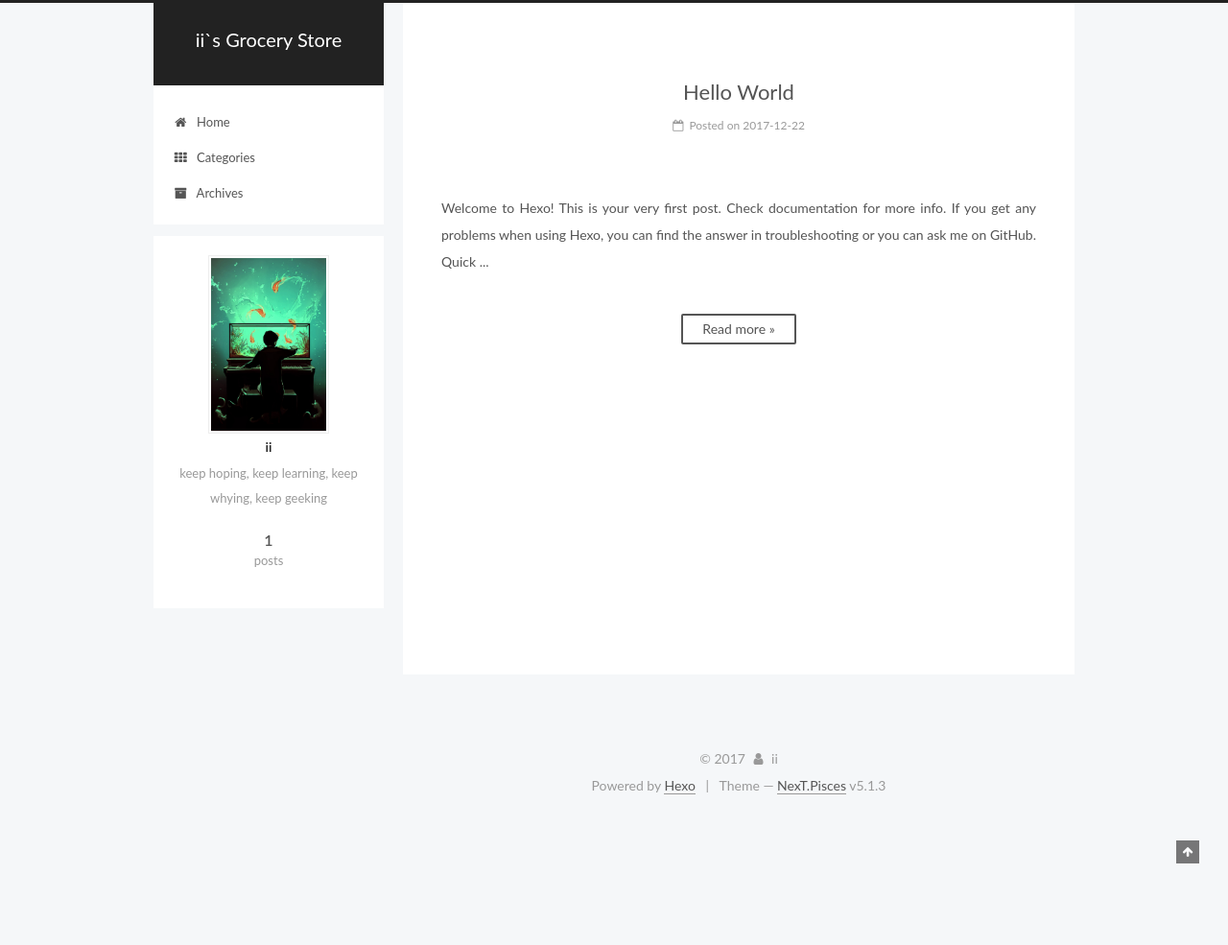
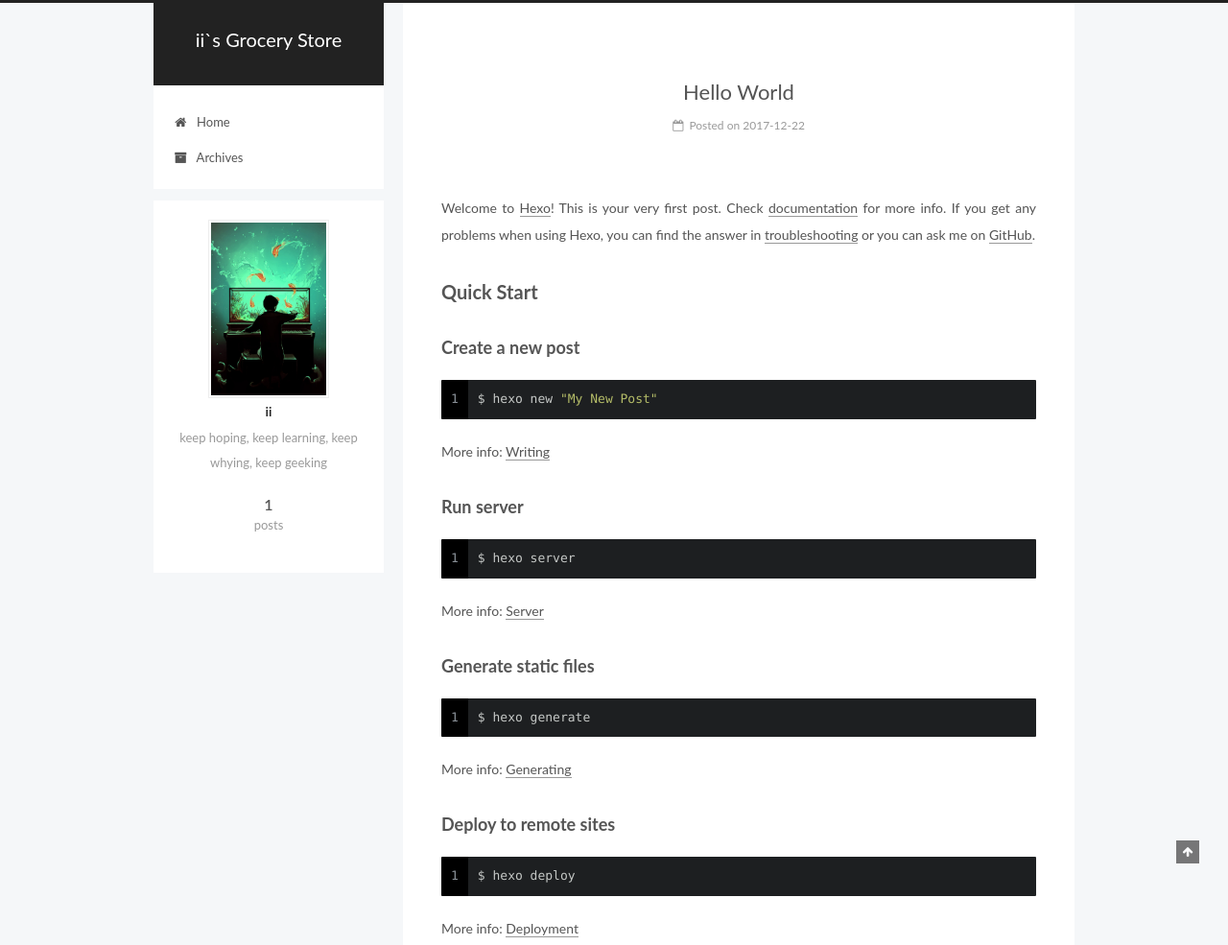
Before and after one commit to kind860532/kind860532.github.io, a plain HTML site: page index.html in a window 1280 px wide. Shown: the top 985 px of the page at 96% size. Before the commit the page ends 853 px from the top, so only its background shows below. Drawn offline with Linux system fonts and the light colour scheme.

Commit message:
Site updated: 2018-01-02 22:17:08

```diff
--- a/css/main.css
+++ b/css/main.css
@@ -1823,7 +1823,7 @@ pre .javascript .function {
   width: 4px;
   height: 4px;
   border-radius: 50%;
-  background: #fff609;
+  background: #f7c6ff;
 }
 .links-of-blogroll {
   font-size: 13px;
--- a/index.html
+++ b/index.html
@@ -190,16 +190,6 @@
         </li>
 
 
-        <li class="menu-item menu-item-categories">
-          <a href="/categories/" rel="section">
-
-              <i class="menu-item-icon fa fa-fw fa-th"></i> <br />
-
-            Categories
-          </a>
-        </li>
-
-
         <li class="menu-item menu-item-archives">
           <a href="/archives/" rel="section">
 
@@ -313,16 +303,17 @@
 
 
 
-          Welcome to Hexo! This is your very first post. Check documentation for more info. If you get any problems when using Hexo, you can find the answer in troubleshooting or you can ask me on GitHub.
-Quick
-          ...
-          <!--noindex-->
-          <div class="post-button text-center">
-            <a class="btn" href="/2017/12/22/hello-world/#more" rel="contents">
-              Read more &raquo;
-            </a>
-          </div>
-          <!--/noindex-->
+            <p>Welcome to <a href="https://hexo.io/" target="_blank" rel="noopener">Hexo</a>! This is your very first post. Check <a href="https://hexo.io/docs/" target="_blank" rel="noopener">documentation</a> for more info. If you get any problems when using Hexo, you can find the answer in <a href="https://hexo.io/docs/troubleshooting.html" target="_blank" rel="noopener">troubleshooting</a> or you can ask me on <a href="https://github.com/hexojs/hexo/issues" target="_blank" rel="noopener">GitHub</a>.</p>
+<h2 id="Quick-Start"><a href="#Quick-Start" class="headerlink" title="Quick Start"></a>Quick Start</h2><h3 id="Create-a-new-post"><a href="#Create-a-new-post" class="headerlink" title="Create a new post"></a>Create a new post</h3><figure class="highlight bash"><table><tr><td class="gutter"><pre><span class="line">1</span><br></pre></td><td class="code"><pre><span class="line">$ hexo new <span class="string">"My New Post"</span></span><br></pre></td></tr></table></figure>
+<p>More info: <a href="https://hexo.io/docs/writing.html" target="_blank" rel="noopener">Writing</a></p>
+<h3 id="Run-server"><a href="#Run-server" class="headerlink" title="Run server"></a>Run server</h3><figure class="highlight bash"><table><tr><td class="gutter"><pre><span class="line">1</span><br></pre></td><td class="code"><pre><span class="line">$ hexo server</span><br></pre></td></tr></table></figure>
+<p>More info: <a href="https://hexo.io/docs/server.html" target="_blank" rel="noopener">Server</a></p>
+<h3 id="Generate-static-files"><a href="#Generate-static-files" class="headerlink" title="Generate static files"></a>Generate static files</h3><figure class="highlight bash"><table><tr><td class="gutter"><pre><span class="line">1</span><br></pre></td><td class="code"><pre><span class="line">$ hexo generate</span><br></pre></td></tr></table></figure>
+<p>More info: <a href="https://hexo.io/docs/generating.html" target="_blank" rel="noopener">Generating</a></p>
+<h3 id="Deploy-to-remote-sites"><a href="#Deploy-to-remote-sites" class="headerlink" title="Deploy to remote sites"></a>Deploy to remote sites</h3><figure class="highlight bash"><table><tr><td class="gutter"><pre><span class="line">1</span><br></pre></td><td class="code"><pre><span class="line">$ hexo deploy</span><br></pre></td></tr></table></figure>
+<p>More info: <a href="https://hexo.io/docs/deployment.html" target="_blank" rel="noopener">Deployment</a></p>
+
+
 
 
     </div>
@@ -449,7 +440,7 @@ Quick
 
     <footer id="footer" class="footer">
       <div class="footer-inner">
-        <div class="copyright">&copy; <span itemprop="copyrightYear">2017</span>
+        <div class="copyright">&copy; <span itemprop="copyrightYear">2018</span>
   <span class="with-love">
     <i class="fa fa-user"></i>
   </span>
```
Also changed, not shown: 2017/12/22/hello-world/index.html (+1 -11 lines), archives/2017/12/index.html (+1 -11 lines), archives/2017/index.html (+1 -11 lines), archives/index.html (+1 -11 lines).
